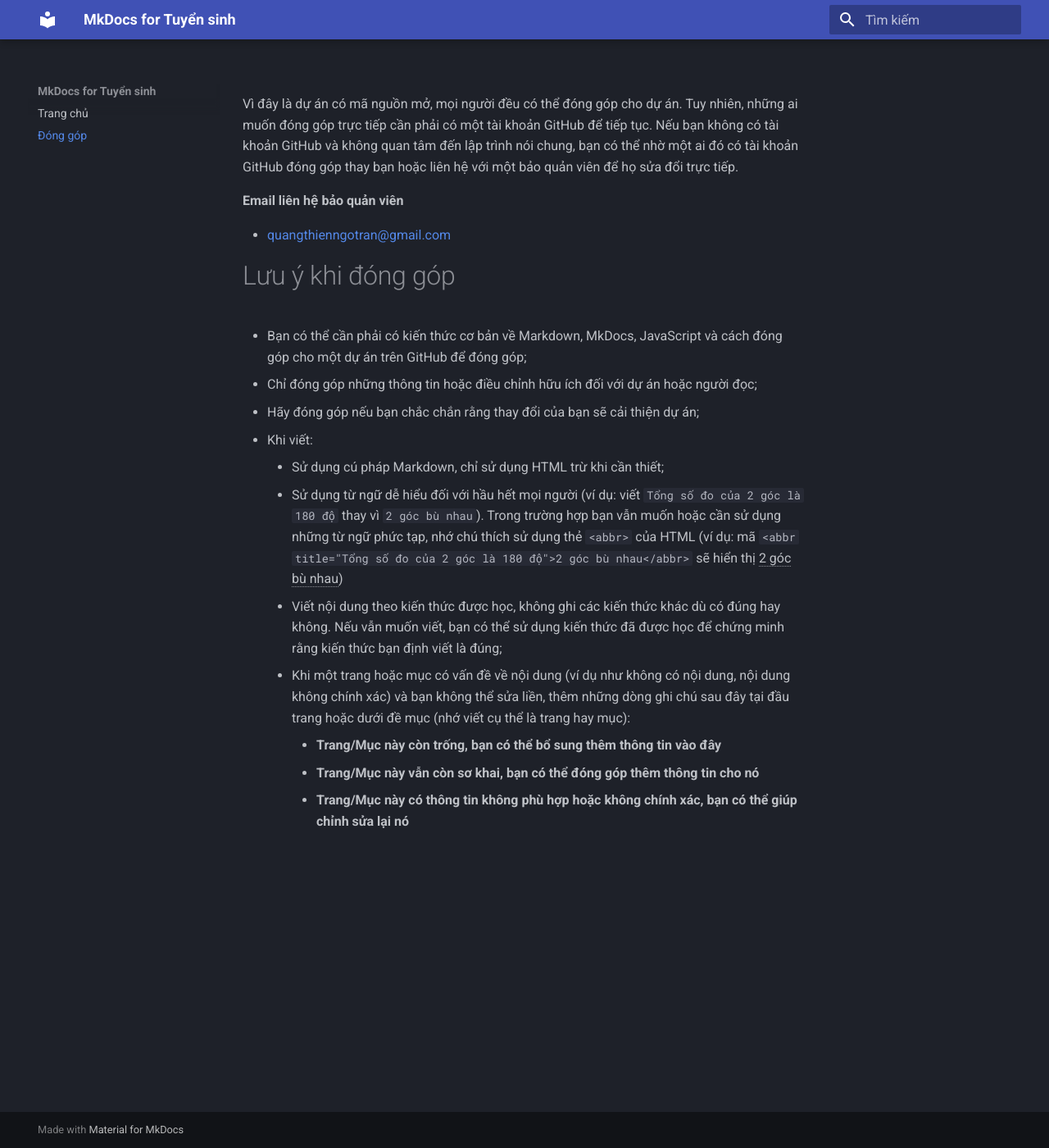
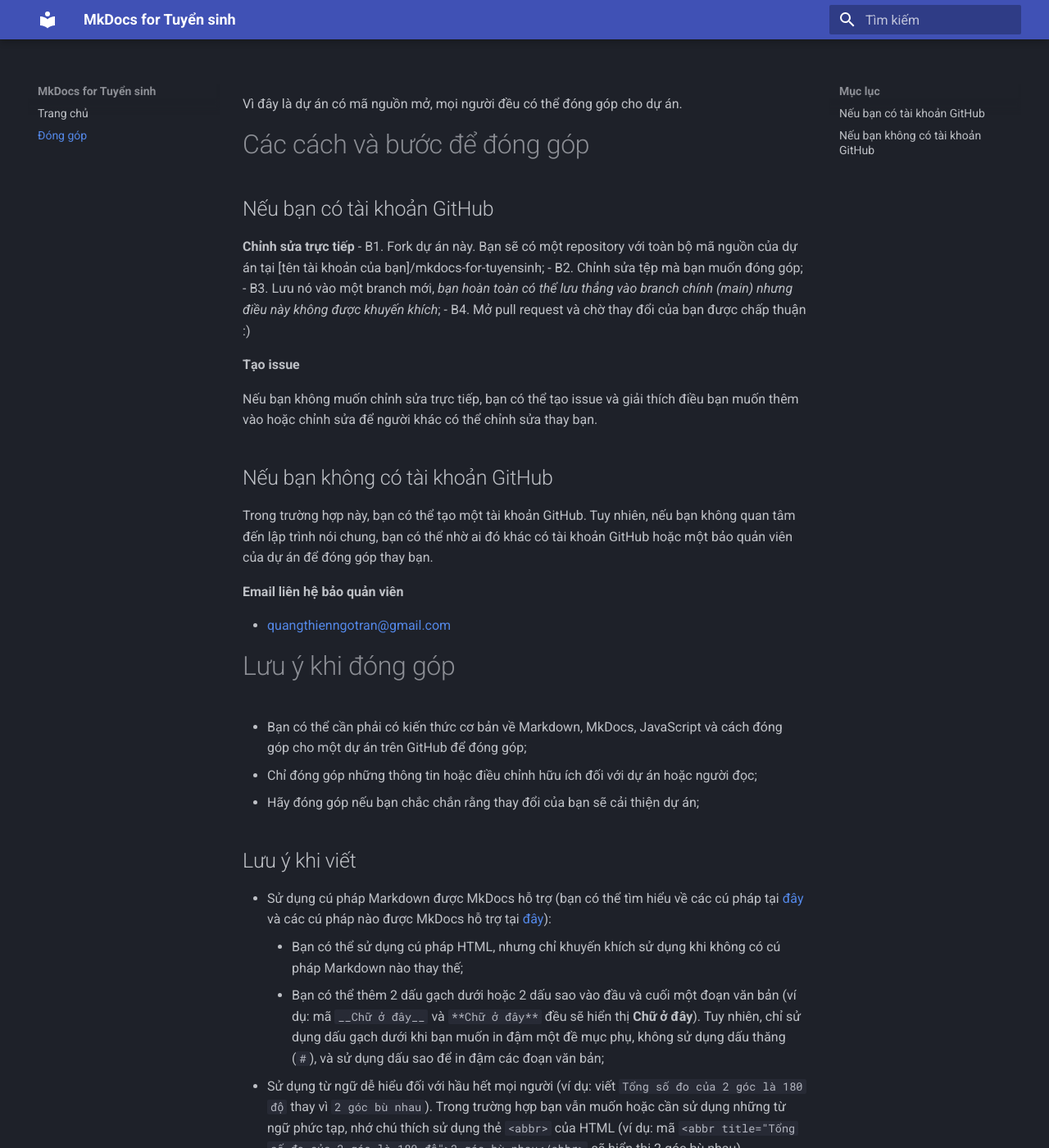
Before and after one commit to ThienFakeVN/mkdocs-for-tuyensinh, an MkDocs documentation site: the page built from docs/dong-gop.md, in a window 1280 px wide and 1400 px high. Shown: the whole window at 82% size. Built offline with MkDocs 1.6.1 and Material for MkDocs 9.7.7, drawn with Linux system fonts in a browser that asks for light colours; some of the changed text lies outside the part shown.

```diff
--- a/docs/dong-gop.md
+++ b/docs/dong-gop.md
@@ -1,4 +1,19 @@
-Vì đây là dự án có mã nguồn mở, mọi người đều có thể đóng góp cho dự án. Tuy nhiên, những ai muốn đóng góp trực tiếp cần phải có một tài khoản GitHub để tiếp tục. Nếu bạn không có tài khoản GitHub và không quan tâm đến lập trình nói chung, bạn có thể nhờ một ai đó có tài khoản GitHub đóng góp thay bạn hoặc liên hệ với một bảo quản viên để họ sửa đổi trực tiếp.
+Vì đây là dự án có mã nguồn mở, mọi người đều có thể đóng góp cho dự án.
+
+# Các cách và bước để đóng góp
+## Nếu bạn có tài khoản GitHub
+__Chỉnh sửa trực tiếp__
+- B1. Fork dự án này. Bạn sẽ có một repository với toàn bộ mã nguồn của dự án tại [tên tài khoản của bạn]/mkdocs-for-tuyensinh;
+- B2. Chỉnh sửa tệp mà bạn muốn đóng góp;
+- B3. Lưu nó vào một branch mới, *bạn hoàn toàn có thể lưu thẳng vào branch chính (main) nhưng điều này không được khuyến khích*;
+- B4. Mở pull request và chờ thay đổi của bạn được chấp thuận :)
+
+__Tạo issue__
+
+Nếu bạn không muốn chỉnh sửa trực tiếp, bạn có thể tạo issue và giải thích điều bạn muốn thêm vào hoặc chỉnh sửa để người khác có thể chỉnh sửa thay bạn.
+
+## Nếu bạn không có tài khoản GitHub
+Trong trường hợp này, bạn có thể tạo một tài khoản GitHub. Tuy nhiên, nếu bạn không quan tâm đến lập trình nói chung, bạn có thể nhờ ai đó khác có tài khoản GitHub hoặc một bảo quản viên của dự án để đóng góp thay bạn.
 
 __Email liên hệ bảo quản viên__
 
@@ -8,11 +23,14 @@ __Email liên hệ bảo quản viên__
 - Bạn có thể cần phải có kiến thức cơ bản về Markdown, MkDocs, JavaScript và cách đóng góp cho một dự án trên GitHub để đóng góp;
 - Chỉ đóng góp những thông tin hoặc điều chỉnh hữu ích đối với dự án hoặc người đọc;
 - Hãy đóng góp nếu bạn chắc chắn rằng thay đổi của bạn sẽ cải thiện dự án;
-- Khi viết:
-    - Sử dụng cú pháp Markdown, chỉ sử dụng HTML trừ khi cần thiết;
-    - Sử dụng từ ngữ dễ hiểu đối với hầu hết mọi người (ví dụ: viết `Tổng số đo của 2 góc là 180 độ` thay vì `2 góc bù nhau`). Trong trường hợp bạn vẫn muốn hoặc cần sử dụng những từ ngữ phức tạp, nhớ chú thích sử dụng thẻ `<abbr>` của HTML (ví dụ: mã `<abbr title="Tổng số đo của 2 góc là 180 độ">2 góc bù nhau</abbr>` sẽ hiển thị <abbr title="Tổng số đo của 2 góc là 180 độ">2 góc bù nhau</abbr>)
-    - Viết nội dung theo kiến thức được học, không ghi các kiến thức khác dù có đúng hay không. Nếu vẫn muốn viết, bạn có thể sử dụng kiến thức đã được học để chứng minh rằng kiến thức bạn định viết là đúng;
-    - Khi một trang hoặc mục có vấn đề về nội dung (ví dụ như không có nội dung, nội dung không chính xác) và bạn không thể sửa liền, thêm những dòng ghi chú sau đây tại đầu trang hoặc dưới đề mục (nhớ viết cụ thể là trang hay mục):
-        - **Trang/Mục này còn trống, bạn có thể bổ sung thêm thông tin vào đây**
-        - **Trang/Mục này vẫn còn sơ khai, bạn có thể đóng góp thêm thông tin cho nó**
-        - **Trang/Mục này có thông tin không phù hợp hoặc không chính xác, bạn có thể giúp chỉnh sửa lại nó**
+
+## Lưu ý khi viết
+- Sử dụng cú pháp Markdown được MkDocs hỗ trợ (bạn có thể tìm hiểu về các cú pháp tại [đây](https://markdownguide.org) và các cú pháp nào được MkDocs hỗ trợ tại [đây](https://markdownguide.org/tools/mkdocs)):
+    - Bạn có thể sử dụng cú pháp HTML, nhưng chỉ khuyến khích sử dụng khi không có cú pháp Markdown nào thay thế;
+    - Bạn có thể thêm 2 dấu gạch dưới hoặc 2 dấu sao vào đầu và cuối một đoạn văn bản (ví dụ: mã `__Chữ ở đây__` và `**Chữ ở đây**` đều sẽ hiển thị **Chữ ở đây**). Tuy nhiên, chỉ sử dụng dấu gạch dưới khi bạn muốn in đậm một đề mục phụ, không sử dụng dấu thăng (`#`), và sử dụng dấu sao để in đậm các đoạn văn bản;
+- Sử dụng từ ngữ dễ hiểu đối với hầu hết mọi người (ví dụ: viết `Tổng số đo của 2 góc là 180 độ` thay vì `2 góc bù nhau`). Trong trường hợp bạn vẫn muốn hoặc cần sử dụng những từ ngữ phức tạp, nhớ chú thích sử dụng thẻ `<abbr>` của HTML (ví dụ: mã `<abbr title="Tổng số đo của 2 góc là 180 độ">2 góc bù nhau</abbr>` sẽ hiển thị <abbr title="Tổng số đo của 2 góc là 180 độ">2 góc bù nhau</abbr>)
+- Viết nội dung theo kiến thức được học, không ghi các kiến thức khác dù có đúng hay không. Nếu vẫn muốn viết, bạn có thể sử dụng kiến thức đã được học để chứng minh rằng kiến thức bạn định viết là đúng;
+- Khi một trang hoặc mục có vấn đề về nội dung (ví dụ như không có nội dung, nội dung không chính xác) và bạn không thể sửa liền, thêm những dòng ghi chú sau đây tại đầu trang hoặc dưới đề mục (nhớ viết cụ thể là trang hay mục):
+    - *⚠️ Trang/Mục này còn trống, bạn có thể bổ sung thêm thông tin vào đây*
+    - *⚠️ Trang/Mục này vẫn còn sơ khai, bạn có thể đóng góp thêm thông tin cho nó*
+    - *⚠️ Trang/Mục này có thông tin không phù hợp hoặc không chính xác, bạn có thể giúp chỉnh sửa lại nó*
--- /dev/null
+++ b/docs/tieng-anh/duc-lo.md
@@ -0,0 +1 @@
+*⚠️ Trang này còn trống, bạn có thể bổ sung thêm thông tin vào đây*
--- /dev/null
+++ b/docs/tieng-anh/ngu-phap.md
@@ -0,0 +1 @@
+*⚠️ Trang này còn trống, bạn có thể bổ sung thêm thông tin vào đây*
--- /dev/null
+++ b/docs/tieng-anh/true-false.md
@@ -0,0 +1 @@
+*⚠️ Trang này còn trống, bạn có thể bổ sung thêm thông tin vào đây*
--- /dev/null
+++ b/docs/tieng-anh/tu-dien.md
@@ -0,0 +1 @@
+*⚠️ Trang này còn trống, bạn có thể bổ sung thêm thông tin vào đây*
--- /dev/null
+++ b/docs/tieng-anh/viet-cau.md
@@ -0,0 +1 @@
+*⚠️ Trang này còn trống, bạn có thể bổ sung thêm thông tin vào đây*
--- /dev/null
+++ b/docs/tieng-anh/word-form.md
@@ -0,0 +1 @@
+*⚠️ Trang này còn trống, bạn có thể bổ sung thêm thông tin vào đây*
```
Also changed, not shown: docs/tieng-anh/index.md (added, +8 -0 lines), docs/tieng-anh/ngu-am.md (added, +5 -0 lines).
